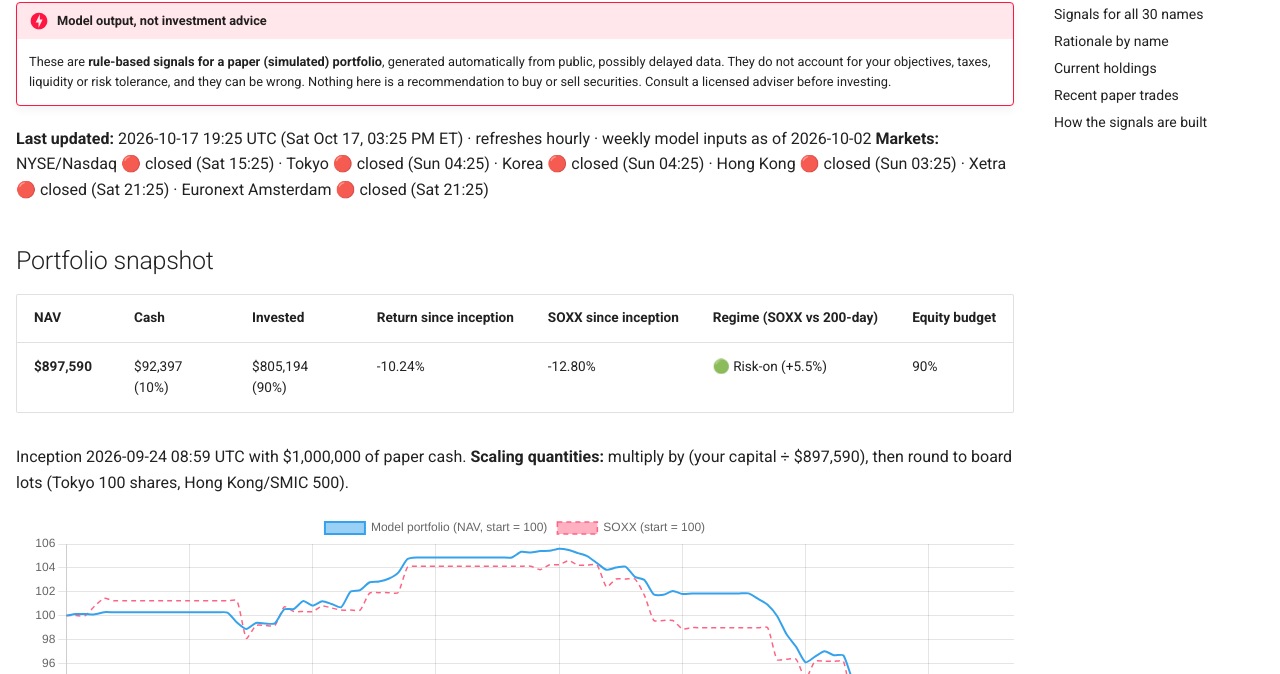
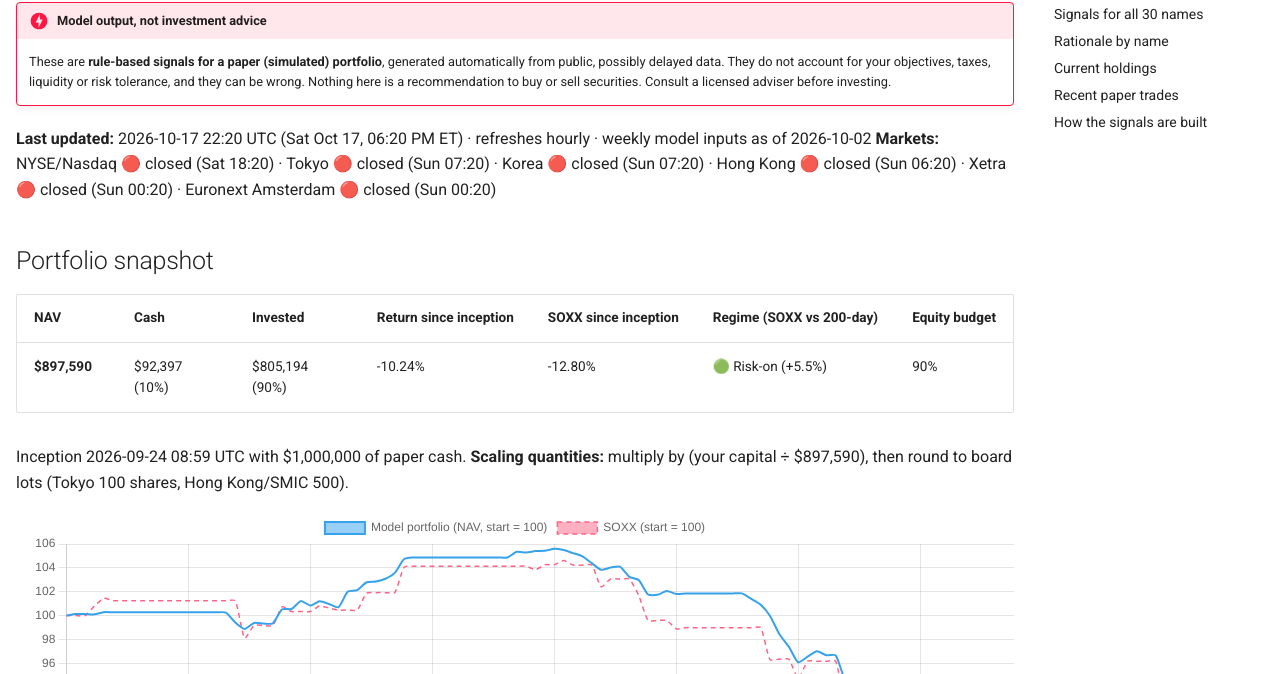
Before and after one commit to findnavish/InvestmentOpportunities, an MkDocs documentation site: the page built from docs/trade-signals/index.md, in a window 1280 px wide and 900 px high. Shown: the part 226-900 px from the top of the window. Built offline with MkDocs 1.6.1 and Material for MkDocs 9.7.7, drawn with Linux system fonts in a browser that asks for light colours; comment, search, counter and statistics services are not loaded.

Commit message:
Signals update 2026-10-17 22:20 UTC

```diff
--- a/docs/trade-signals/index.md
+++ b/docs/trade-signals/index.md
@@ -8,8 +8,8 @@ hide:
 !!! danger "Model output, not investment advice"
     These are **rule-based signals for a paper (simulated) portfolio**, generated automatically from public, possibly delayed data. They do not account for your objectives, taxes, liquidity or risk tolerance, and they can be wrong. Nothing here is a recommendation to buy or sell securities. Consult a licensed adviser before investing.
 
-**Last updated:** 2026-10-17 19:25 UTC (Sat Oct 17, 03:25 PM ET) · refreshes hourly · weekly model inputs as of 2026-10-02
-**Markets:** NYSE/Nasdaq 🔴 closed (Sat 15:25) · Tokyo 🔴 closed (Sun 04:25) · Korea 🔴 closed (Sun 04:25) · Hong Kong 🔴 closed (Sun 03:25) · Xetra 🔴 closed (Sat 21:25) · Euronext Amsterdam 🔴 closed (Sat 21:25)
+**Last updated:** 2026-10-17 22:20 UTC (Sat Oct 17, 06:20 PM ET) · refreshes hourly · weekly model inputs as of 2026-10-02
+**Markets:** NYSE/Nasdaq 🔴 closed (Sat 18:20) · Tokyo 🔴 closed (Sun 07:20) · Korea 🔴 closed (Sun 07:20) · Hong Kong 🔴 closed (Sun 06:20) · Xetra 🔴 closed (Sun 00:20) · Euronext Amsterdam 🔴 closed (Sun 00:20)
 
 ## Portfolio snapshot
 
```
Also changed, not shown: docs/trade-signals/nav.json (+1 -1 lines).
